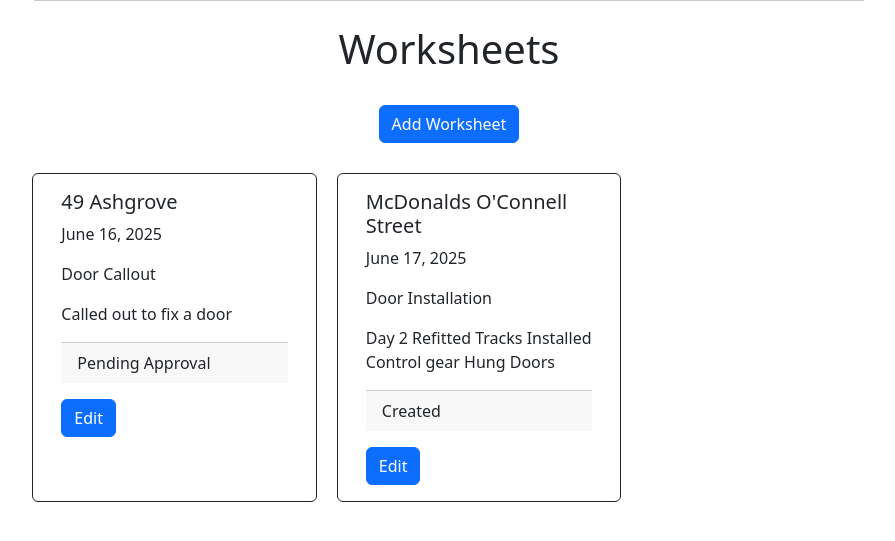
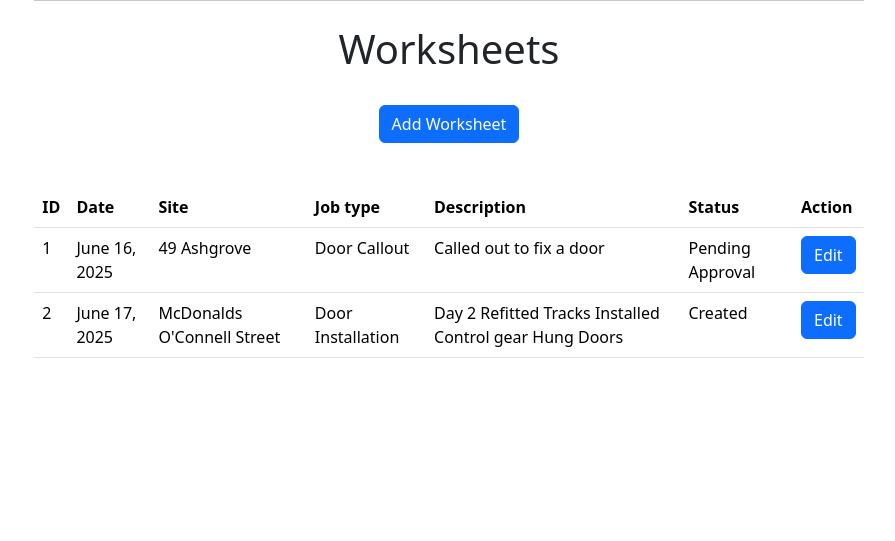
Before and after one commit to SlashD9/WorkApp, a Django app: page /worksheet/ in a window 1280 px wide. Shown: the part 56-597 px from the top of the page, without its empty margins (191-1086 px from the left). Run offline with Django 5.2, Linux system fonts and the light colour scheme; data comes from the database, SQL or seed files in the repository; some libraries are stand-ins or nearby versions.

Commit message:
changes from cards to tables

```diff
--- a/workapp/workforms/templates/worksheet.html
+++ b/workapp/workforms/templates/worksheet.html
@@ -9,18 +9,30 @@
   <br>
 </div>
 
-  <div class="row row-cols-1 row-cols-md-3 g-4">
+<table class="table">
+  <thead>
+    <tr>
+      <th scope="col">ID</th>
+      <th scope="col">Date</th>
+      <th scope="col">Site</th>
+      <th scope="col">Job type</th>
+      <th scope="col">Description</th>
+      <th scope="col">Status</th>
+      <th scope="col">Action</th>
+    </tr>
+  </thead>
+  <tbody>
     {% for x in worksheets %}
-      <div class="card border-dark mb-3" style="max-width: 18rem; margin: 10px;">
-        <div class="card-body">
-          <h5 class="card-title">{{ x.site_name }}</h5>
-              <p class="card-text">{{ x.date }}</p>
-              <p class="card-text">{{ x.job_type }}</p>
-              <p class="card-text">{{ x.description }}</p>
-              <p class="card-footer">{{ x.status }}</p>
-          <a class="btn btn-primary" href="/worksheet/edit_worksheet/{{ x.id }}" role="button">Edit</a>
-        </div>
-      </div>
+    <tr>
+      <td>{{ x.id }}</td>
+      <td>{{ x.date }}</td>
+      <td>{{ x.site_name  }}</td>
+      <td>{{ x.job_type }}</td>
+      <td>{{ x.description }}</td>
+      <td>{{ x.status }}</td>
+      <td><a class="btn btn-primary" href="/stock/edit_stock/{{ x.id }}" role="button">Edit</a></td>
+    </tr>
     {% endfor %}
-  </div>
+  </tbody>
+</table>
 {% endblock %}
```
Also changed, not shown: workapp/workforms/templates/customer.html (+20 -12 lines), workapp/workforms/templates/service.html (+24 -12 lines), workapp/workforms/templates/sites.html (+18 -10 lines).
